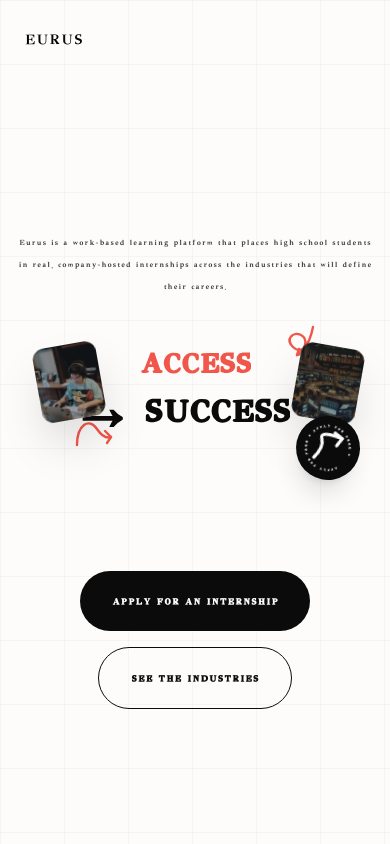
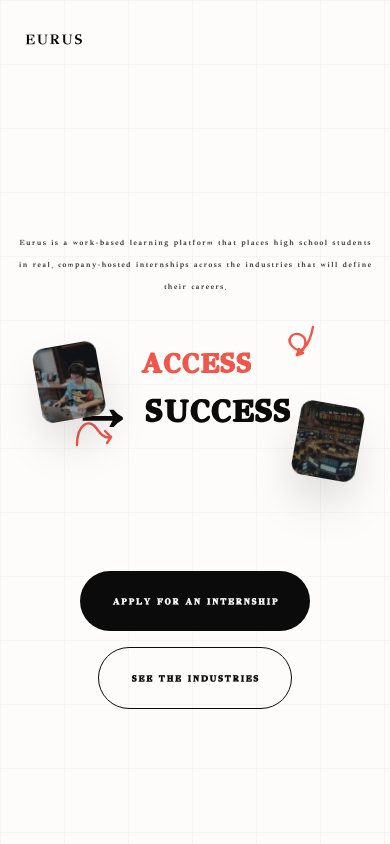
Before and after one commit to JuanCruzSalinas-be/EurusV2, a React (Vite) app: page / in a window 390 px wide. Shown: the top 844 px of the page. Built offline with nearby package versions, Linux system fonts and the light colour scheme; a web font is replaced by a local one.

Commit message:
Replace apply badge with finance photo on mobile hero
The circular badge is desktop-only real estate; on mobile it's swapped for
the finance photo card, which now anchors bottom-right where the badge used
to sit.

Co-Authored-By: Claude Sonnet 5 <noreply@anthropic.com>

```diff
--- a/src/components/Hero.tsx
+++ b/src/components/Hero.tsx
@@ -102,7 +102,7 @@ export default function Hero() {
             <motion.div
               animate={{ y: [0, -20, 0] }}
               transition={{ duration: 6, repeat: Infinity, ease: 'easeInOut', delay: 1 }}
-              className="absolute top-[10%] md:top-[-14%] right-[4%] md:right-[2%] z-30 pointer-events-auto"
+              className="absolute top-auto bottom-[-46%] md:top-[-14%] md:bottom-auto right-[4%] md:right-[2%] z-30 pointer-events-auto"
             >
               <a href="#industries" className="relative block w-16 md:w-40 aspect-[3/3.5] bg-ink/90 backdrop-blur-md rounded-xl md:rounded-[2rem] p-2 md:p-4 overflow-hidden rotate-[10deg] shadow-2xl hover:rotate-0 transition-transform duration-500">
                 <img src={financeImg} alt="Finance internship" className="absolute inset-0 h-full w-full object-cover opacity-60" />
@@ -121,7 +121,7 @@ export default function Hero() {
               <ArrowRight />
             </div>
 
-            <div className="absolute bottom-[-46%] right-[4%] md:bottom-[-30%] md:right-[10%] z-40 pointer-events-auto">
+            <div className="hidden md:block absolute md:bottom-[-30%] md:right-[10%] z-40 pointer-events-auto">
               <CircularBadge />
             </div>
           </div>
```
